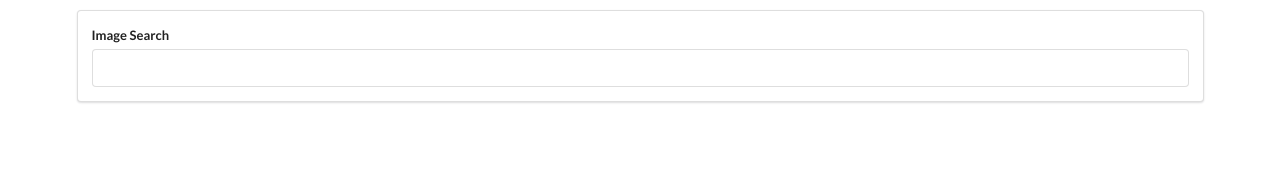
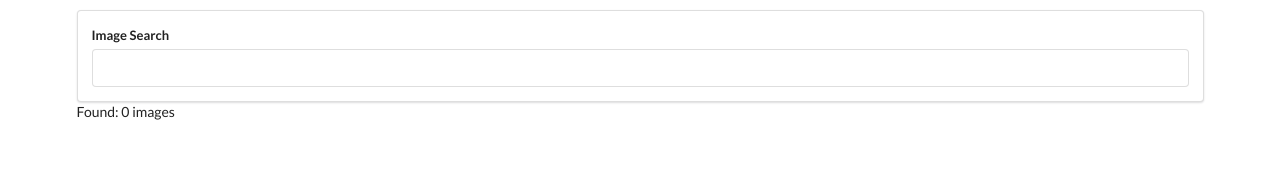
Before and after one commit to zimonturkish/react-images-api, a React (Create React App) app: page / in a window 1280 px wide. Shown: the top 172 px of the page. Built offline with nearby package versions, Linux system fonts and the light colour scheme.

Commit message:
message number found images

```diff
--- a/src/components/App.js
+++ b/src/components/App.js
@@ -20,6 +20,7 @@ class App extends React.Component {
     return (
       <div className="ui container" style={{ marginTop: "10px" }}>
         <SearchBar onSubmit={this.onSearchSubmit} />
+        Found: {this.state.images.length} images
       </div>
     );
   }
```
